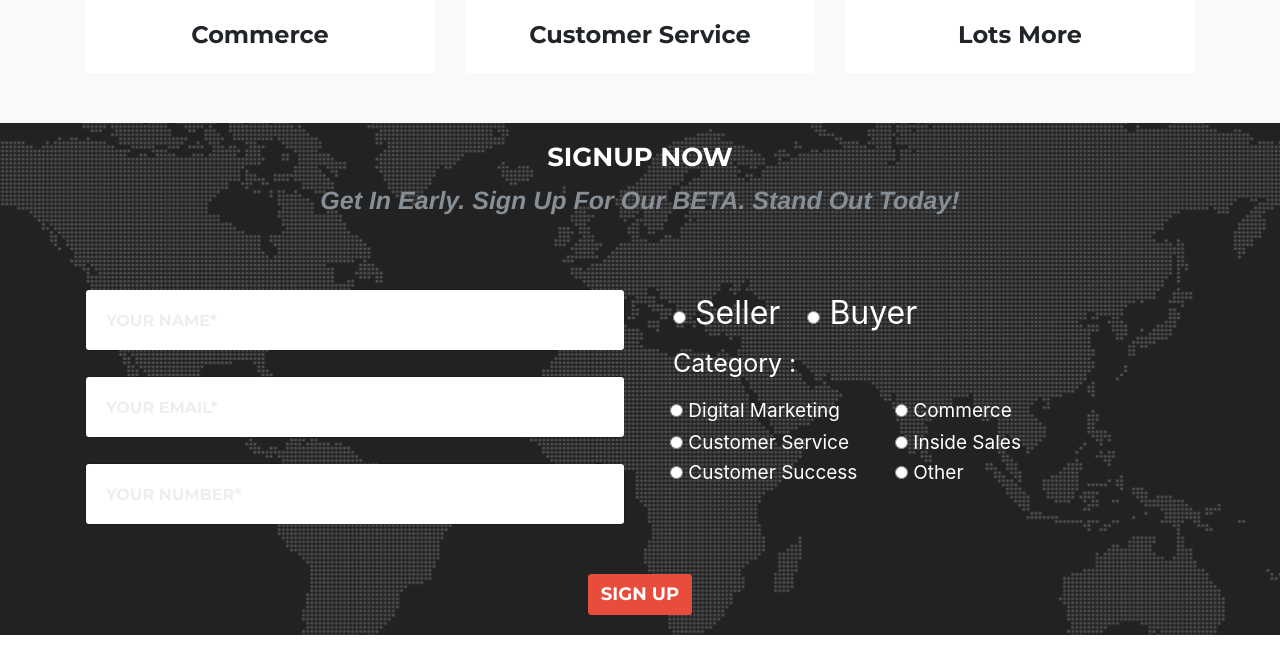
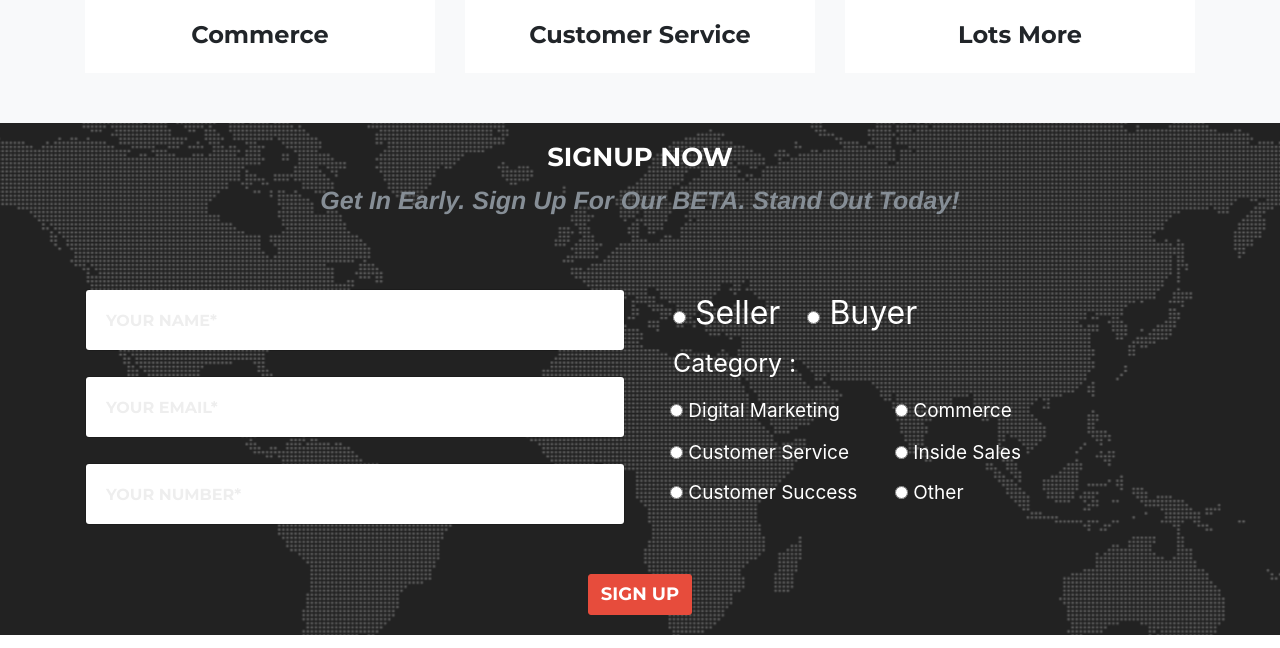
Before and after one commit to GingerDragon7/np, a plain HTML site: page index.html in a window 1280 px wide. Shown: the part 1871-2519 px from the top of the page. Drawn offline with Linux system fonts and the light colour scheme; a web font is replaced by a local one.

Commit message:
Update index.html

```diff
--- a/index.html
+++ b/index.html
@@ -268,12 +268,12 @@
                 <div style="font-size: 19px; margin: 12px 0 0 0;" class="row">
                   <div class="col-md-5">
                     <input type="radio" name="Type" value="Digital Marketing">&nbsp;Digital Marketing <br>
-                    <input style="margin: 10px 0 10px 0;" type="radio" name="Type" value="Inside Sales">&nbsp;Customer Service<br>
-                 <input type="radio" name="Type" value="Customer Success">&nbsp;Customer Success
+                    <input style="margin: 20px 0 20px 0;" type="radio" name="Type" value="Inside Sales">&nbsp;Customer Service<br>
+                 <input style="margin: 0 0 20px 0;" type="radio" name="Type" value="Customer Success">&nbsp;Customer Success
                   </div>
                   <div class="col-md-5">
                     <input  type="radio" name="Type" value="Commerce">&nbsp;Commerce<br>
-                    <input style="margin: 10px 0 10px 0;" type="radio" name="Type" value="Customer Service">&nbsp;Inside Sales<br>
+                    <input style="margin: 20px 0 20px 0;" type="radio" name="Type" value="Customer Service">&nbsp;Inside Sales<br>
                     <input  type="radio" name="Type" value="Lots More">&nbsp;Other
                   </div>
                   <div class="col-md-2">
```
